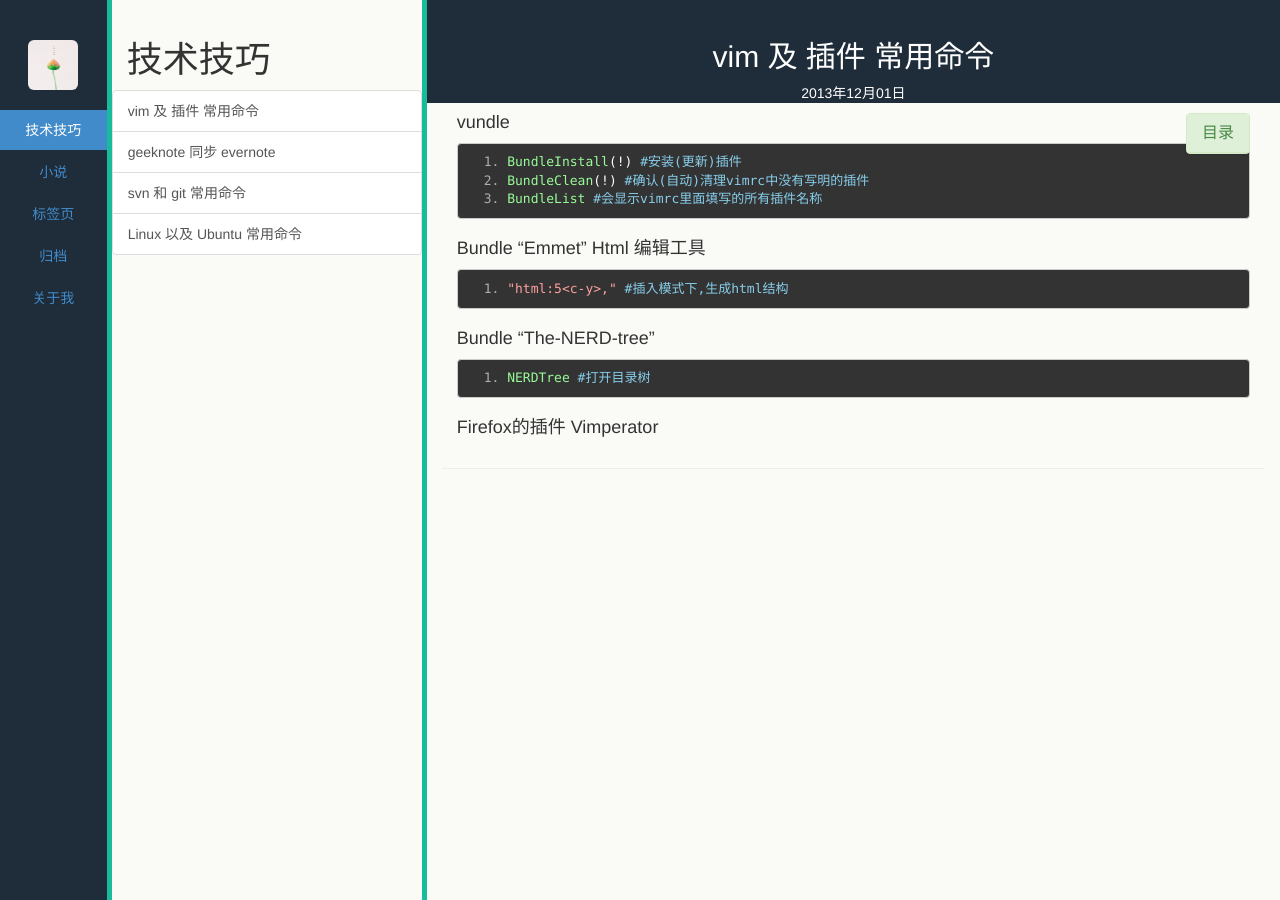
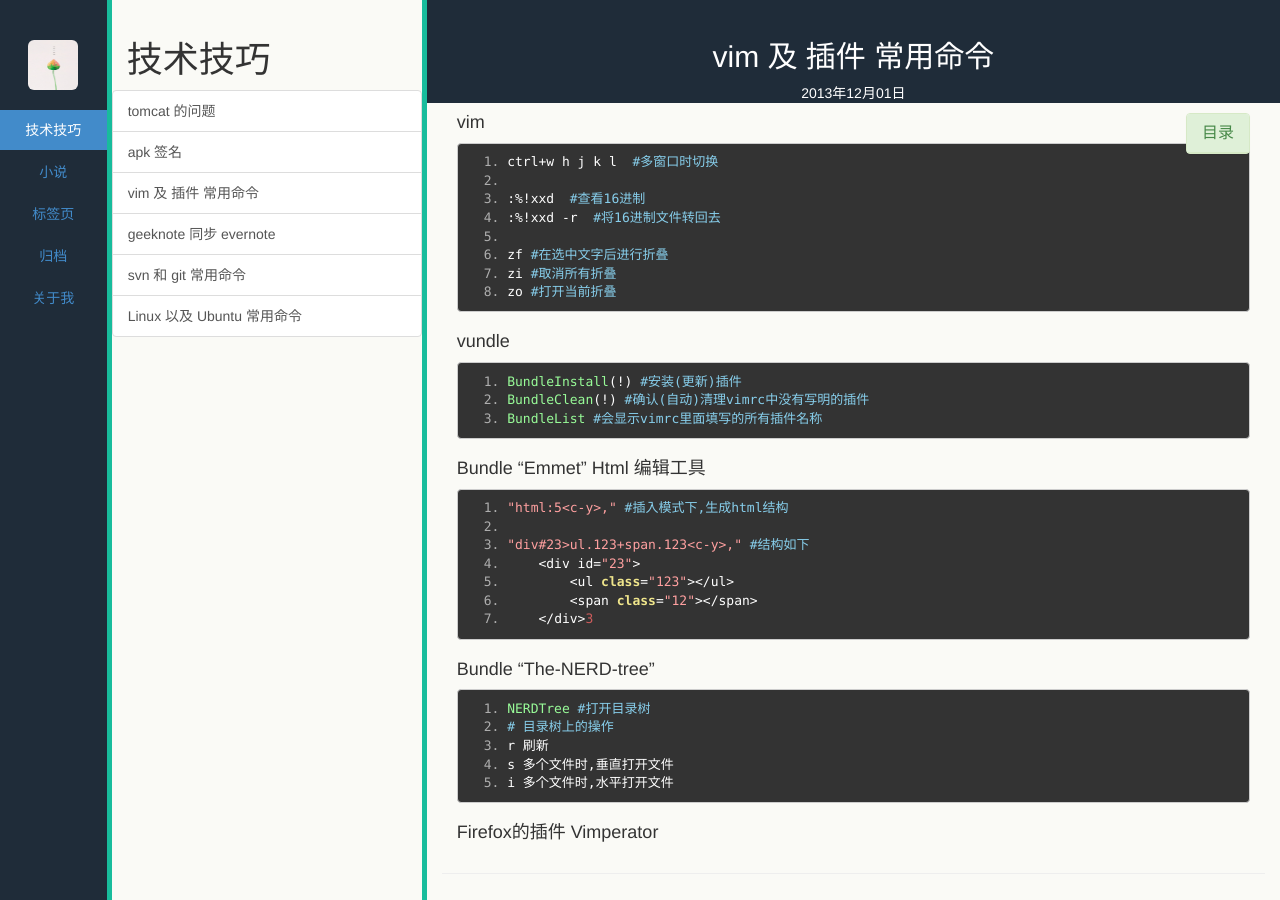
Before and after one commit to lihuaib/lihuaib.github.com, a Jekyll site: the page built from _posts/tools/2013-12-01-vim_command.md, in a window 1280 px wide. Built offline with Jekyll 4.4.1, drawn with Linux system fonts in a browser that asks for light colours; Markdown is read by kramdown in place of the engine named in the settings; comment, search, counter and statistics services are not loaded.

Commit message:
update tools folder info

```diff
--- a/_posts/tools/2013-12-01-vim_command.md
+++ b/_posts/tools/2013-12-01-vim_command.md
@@ -6,6 +6,16 @@ tags: [vim]
 keywords: vim
 description: vim 命令备忘
 ---
+####vim
+
+    ctrl+w h j k l  #多窗口时切换
+
+    :%!xxd  #查看16进制
+    :%!xxd -r  #将16进制文件转回去
+
+    zf #在选中文字后进行折叠
+    zi #取消所有折叠
+    zo #打开当前折叠
 
 ####vundle
 
@@ -17,8 +27,18 @@ description: vim 命令备忘
 
     "html:5<c-y>," #插入模式下,生成html结构
 
+    "div#23>ul.123+span.123<c-y>," #结构如下
+        <div id="23">
+            <ul class="123"></ul>
+            <span class="12"></span>
+        </div>3
+
 ####Bundle "The-NERD-tree"
 
     NERDTree #打开目录树
+    # 目录树上的操作
+    r 刷新
+    s 多个文件时,垂直打开文件
+    i 多个文件时,水平打开文件
 
 ####Firefox的插件 Vimperator
```
Also changed, not shown: _posts/tools/2013-10-27-Linux_command.md (+18 -4 lines), _posts/tools/2013-11-27-svn_and_git_most_use.md (+17 -1 lines), _posts/tools/2013-12-24-apk_autosign.md (added, +48 -0 lines), _posts/tools/2014-02-10-tomcat_problem.md (added, +25 -0 lines).
